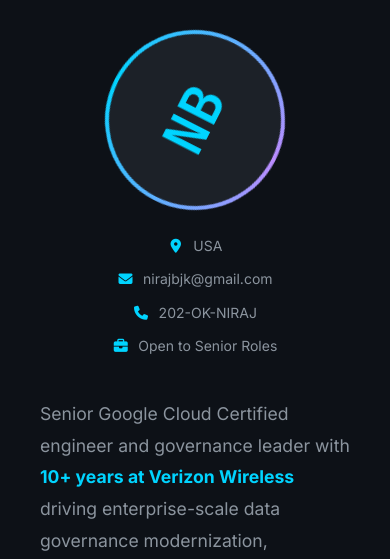
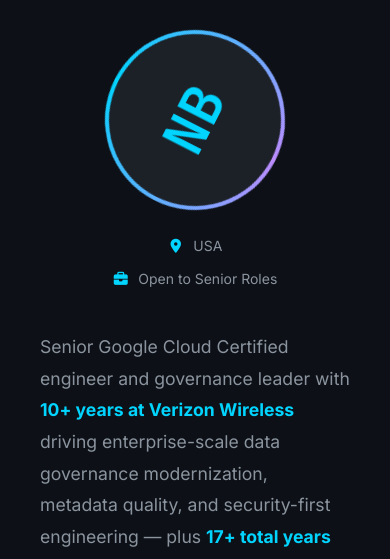
Before and after one commit to imlearningai25/portfolio, a Flask app: page / in a window 390 px wide. Shown: the part 1257-1816 px from the top of the page. Run offline with Flask 3, Linux system fonts and the light colour scheme.

Commit message:
removed phone and email. Also added links to the certificates

```diff
--- a/templates/base.html
+++ b/templates/base.html
@@ -88,13 +88,7 @@
                     <p>Principal Software Engineer</p>
                 </div>
                 <div class="footer-links">
-                    <a href="mailto:nirajbjk@gmail.com" title="Email"
-                        ><i class="fas fa-envelope"></i
-                    ></a>
-                    <a href="tel:2026564725" title="Phone"
-                        ><i class="fas fa-phone"></i
-                    ></a>
-                    <a
+                    <
                         href="https://linkedin.com"
                         target="_blank"
                         rel="noopener"
--- a/templates/index.html
+++ b/templates/index.html
@@ -100,12 +100,6 @@
                 <div class="avatar-info">
                     <div class="info-row">
                         <i class="fas fa-map-marker-alt"></i> USA
-                    </div>
-                    <div class="info-row">
-                        <i class="fas fa-envelope"></i> nirajbjk@gmail.com
-                    </div>
-                    <div class="info-row">
-                        <i class="fas fa-phone"></i> 202-OK-NIRAJ
                     </div>
                     <div class="info-row">
                         <i class="fas fa-briefcase"></i> Open to Senior Roles
@@ -756,7 +750,7 @@
                                 >Google Cloud Certified</span
                             >
                             <span class="cert-sub"
-                                >Associate Cloud Engineer</span
+                                ><a href="https://www.credly.com/badges/38dfcfb9-ad36-4077-92f8-06cf3c45db41" target="_blank" rel="noopener">Associate Cloud Engineer</a></span
                             >
                         </div>
                         <div class="cert-badge">Verified</div>
@@ -769,7 +763,7 @@
                             <span class="cert-name"
                                 >Google Cloud Certified</span
                             >
-                            <span class="cert-sub">Generative AI Leader</span>
+                            <span class="cert-sub"><a href="https://www.credly.com/earner/earned/badge/a5cd4d44-b45f-4434-93f4-d5e28d943b5a" target="_blank" rel="noopener">Generative AI Leader</a></span>
                         </div>
                         <div class="cert-badge">Verified</div>
                     </div>
@@ -934,22 +928,6 @@
             <!-- Contact Info -->
             <div class="contact-info" data-aos="fade-right">
                 <div class="contact-card">
-                    <i class="fas fa-envelope"></i>
-                    <div>
-                        <span class="contact-label">Email</span>
-                        <a href="mailto:nirajbjk@gmail.com"
-                            >nirajbjk@gmail.com</a
-                        >
-                    </div>
-                </div>
-                <div class="contact-card">
-                    <i class="fas fa-phone"></i>
-                    <div>
-                        <span class="contact-label">Phone</span>
-                        <a href="tel:2026564725">202-OK-NIRAJ</a>
-                    </div>
-                </div>
-                <div class="contact-card">
                     <i class="fas fa-map-marker-alt"></i>
                     <div>
                         <span class="contact-label">Location</span>
```
